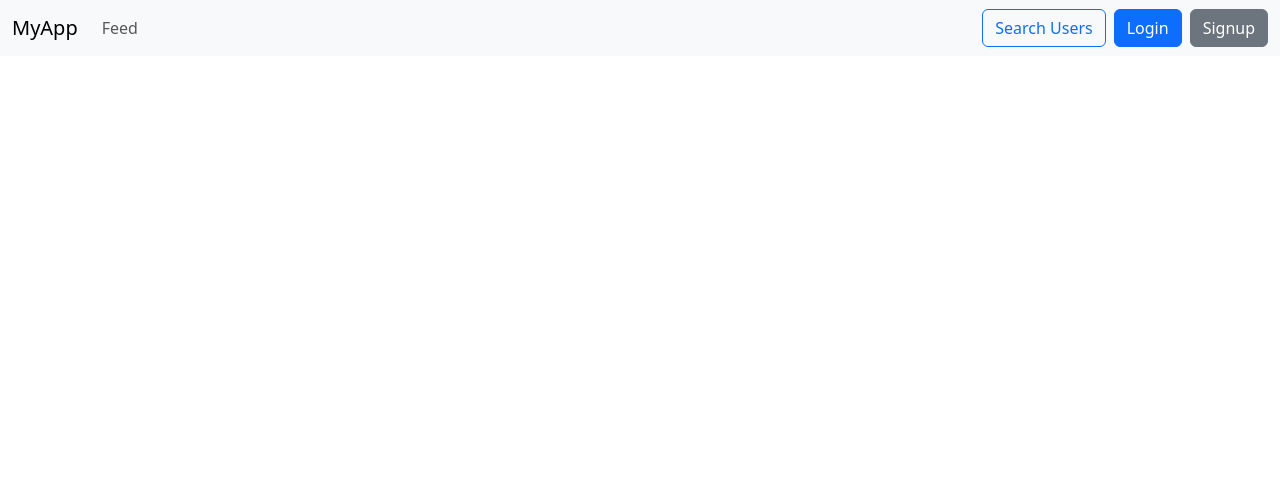
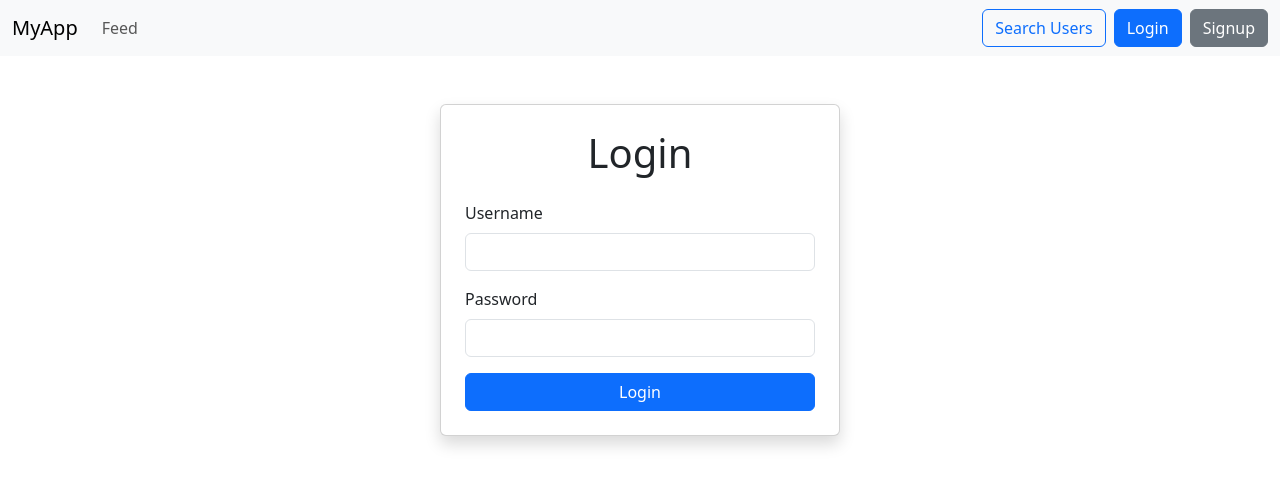
Before and after one commit to UmairM13/SMClone, a React (Vite) app in the folder Frontend/react-sm-frontend/: page /login in a window 1280 px wide. Shown: the top 486 px of the page. Built offline with nearby package versions, Linux system fonts and the light colour scheme.

Commit message:
login and logout done

```diff
--- a/Frontend/react-sm-frontend/src/App.tsx
+++ b/Frontend/react-sm-frontend/src/App.tsx
@@ -4,6 +4,7 @@ import Feed from "./components/Feed";
 import Navbar from "./components/Navbar";
 import Search from "./components/Search";
 import SignUp from "./components/SignUp";
+import Login from "./components/Login";
 
 function App() {
   return (
@@ -13,6 +14,7 @@ function App() {
         <Route path="/" Component={Feed} />
         <Route path="/search" element={<Search />} />
         <Route path="/signup" element={<SignUp />} />
+        <Route path="/login" element={<Login />} />
       </Routes>
     </Router>
   );
--- /dev/null
+++ b/Frontend/react-sm-frontend/src/components/Login.tsx
@@ -0,0 +1,77 @@
+import React, { useState } from "react";
+import { useNavigate } from "react-router-dom";
+import { login } from "../services/UserApi";
+
+const Login: React.FC = () => {
+  const [username, setUsername] = useState<string>("");
+  const [password, setPassword] = useState<string>("");
+  const [loading, setLoading] = useState<boolean>(false);
+  const [error, setError] = useState<string | null>(null);
+
+  const navigate = useNavigate();
+
+  const handleLogin = async (e: React.FormEvent) => {
+    e.preventDefault();
+    setError(null);
+    setLoading(true);
+
+    try {
+      const userData = { username, password };
+      await login(userData);
+      navigate("/dashboard");
+    } catch (error: any) {
+      setError(error.message || "Invalid credentials");
+    } finally {
+      setLoading(false);
+    }
+  };
+
+  return (
+    <div className="d-flex justify-content-center mt-5">
+      <div className="card p-4 shadow" style={{ width: "400px" }}>
+        <h1 className="text-center mb-4">Login</h1>
+        <form onSubmit={handleLogin}>
+          <div className="mb-3">
+            <label htmlFor="username" className="form-label">
+              Username
+            </label>
+            <input
+              type="text"
+              className="form-control"
+              id="username"
+              value={username}
+              onChange={(e) => setUsername(e.target.value)}
+              required
+            />
+          </div>
+
+          <div className="mb-3">
+            <label htmlFor="password" className="form-label">
+              Password
+            </label>
+            <input
+              type="password"
+              className="form-control"
+              id="password"
+              value={password}
+              onChange={(e) => setPassword(e.target.value)}
+              required
+            />
+          </div>
+
+          <button
+            type="submit"
+            className="btn btn-primary w-100"
+            disabled={loading}
+          >
+            {loading ? "Logging in..." : "Login"}
+          </button>
+        </form>
+
+        {error && <div className="alert alert-danger mt-3">{error}</div>}
+      </div>
+    </div>
+  );
+};
+
+export default Login;
--- a/Frontend/react-sm-frontend/src/components/Navbar.tsx
+++ b/Frontend/react-sm-frontend/src/components/Navbar.tsx
@@ -1,7 +1,32 @@
 import React from "react";
-import { Link } from "react-router-dom";
+import { Link, useNavigate } from "react-router-dom";
+import { logout } from "../services/UserApi"; // Import the logout function from UserApi
 
 const Navbar: React.FC = () => {
+  const navigate = useNavigate();
+  const token = localStorage.getItem("token");
+
+  const handleLogout = async () => {
+    try {
+      if (token) {
+        console.log("Attempting to log out with token:", token); // Log the token
+        const response = await logout(token);
+        console.log("Logout response:", response); // Log the response
+
+        // Clear local storage
+        localStorage.removeItem("id");
+        localStorage.removeItem("token");
+
+        // Redirect to login
+        navigate("/login");
+      } else {
+        console.warn("No token found, user may already be logged out.");
+      }
+    } catch (error) {
+      console.error("An error occurred while logging out:", error); // Log the error
+    }
+  };
+
   return (
     <nav className="navbar navbar-expand-lg navbar-light bg-light">
       <div className="container-fluid">
@@ -27,6 +52,17 @@ const Navbar: React.FC = () => {
               </Link>
             </li>
           </ul>
+          {token ? (
+            <>
+              <Link to="/dashboard" className="btn btn-outline-primary ms-2">
+                Dashboard
+              </Link>
+              <button className="btn btn-danger ms-2" onClick={handleLogout}>
+                Logout
+              </button>
+            </>
+          ) : (
+            <>
               <Link to="/search" className="btn btn-outline-primary ms-2">
                 Search Users
               </Link>
@@ -36,6 +72,8 @@ const Navbar: React.FC = () => {
               <Link to="/signup" className="btn btn-secondary ms-2">
                 Signup
               </Link>
+            </>
+          )}
         </div>
       </div>
     </nav>
--- a/Frontend/react-sm-frontend/src/services/UserApi.ts
+++ b/Frontend/react-sm-frontend/src/services/UserApi.ts
@@ -18,3 +18,47 @@ export const signup = async (userData: {
     throw new Error("Error signing up");
   }
 };
+
+export const login = async (userData: {
+  username: string;
+  password: string;
+}) => {
+  const response = await fetch(`${API_URL}/login`, {
+    method: "POST",
+    headers: {
+      "Content-Type": "application/json",
+    },
+    body: JSON.stringify(userData),
+  });
+
+  if (!response.ok) {
+    throw new Error("Error logging in");
+  }
+  const data = await response.json();
+  localStorage.setItem("id", data.id);
+  localStorage.setItem("token", data.token);
+};
+
+export const logout = async (token: string) => {
+  try {
+    const response = await fetch(`${API_URL}/logout`, {
+      method: "POST",
+      headers: {
+        Authorization: `Bearer ${token}`,
+        "Content-Type": "application/json", // Include this to specify the content type
+      },
+    });
+
+    if (!response.ok) {
+      throw new Error("Error logging out");
+    }
+
+    // Read the response as text
+    const data = await response.text();
+
+    console.log(data); // This will output "Logout successful"
+  } catch (error) {
+    console.error("An error occurred while logging out:", error);
+    throw new Error("Error logging out");
+  }
+};
```
Also changed, not shown: 1 other file (tests, documents, lock files or other folders). Lines whose indentation alone changed are shown as unchanged.
